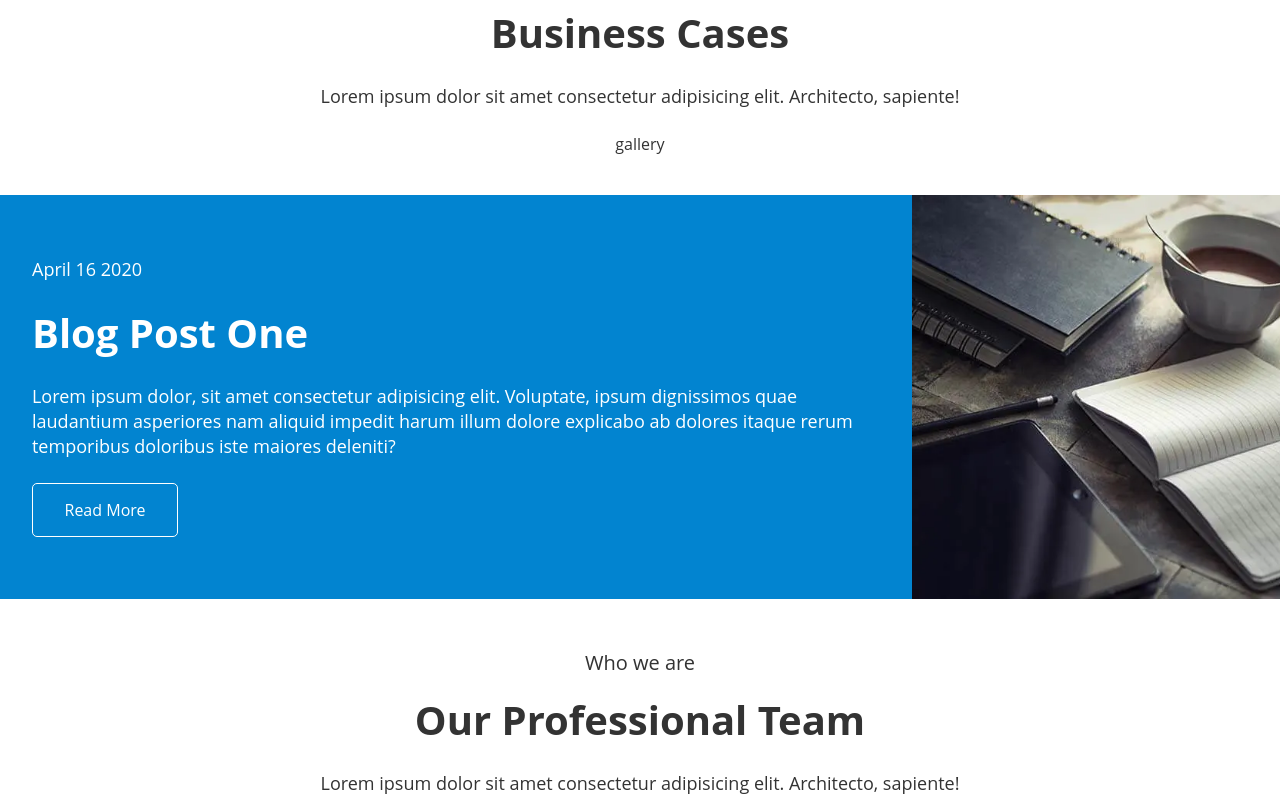
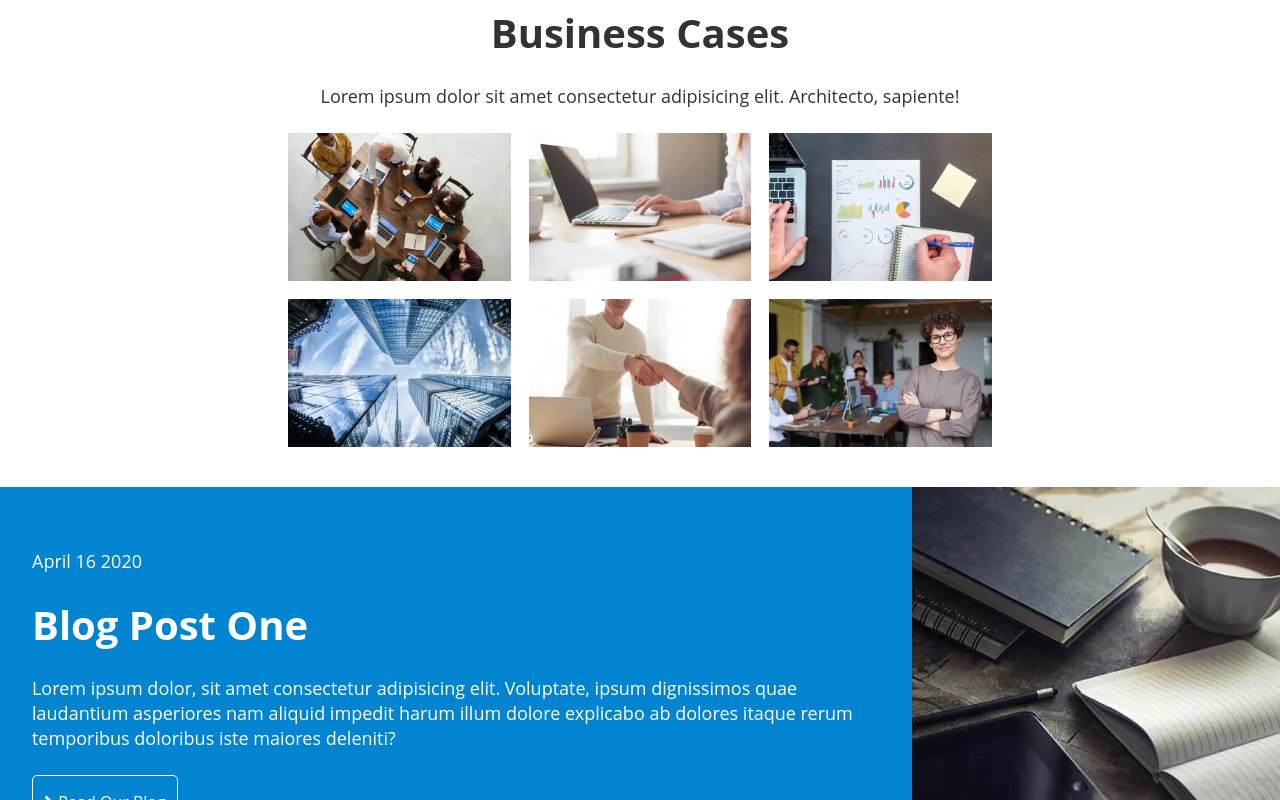
Before and after one commit to Juliya-Boiko/finance-ledger, a React (Create React App) app: page / in a window 1280 px wide. Shown: the part 1520-2320 px from the top of the page. Built offline with nearby package versions, Linux system fonts and the light colour scheme.

Commit message:
pre build

```diff
--- a/package.json
+++ b/package.json
@@ -7,9 +7,9 @@
     "@testing-library/react": "^13.4.0",
     "@testing-library/user-event": "^13.5.0",
     "formik": "^2.2.9",
-    "lightgallery": "^2.7.1",
     "modern-normalize": "^1.1.0",
     "react": "^18.2.0",
+    "react-18-image-lightbox": "^5.1.4",
     "react-dom": "^18.2.0",
     "react-scripts": "5.0.1",
     "styled-components": "^5.3.10",
--- a/src/components/Blog/index.jsx
+++ b/src/components/Blog/index.jsx
@@ -10,7 +10,7 @@ export const Blog = () => {
         <BlogText>April 16 2020</BlogText>
         <BlogTitle>Blog Post One</BlogTitle>
         <BlogText>Lorem ipsum dolor, sit amet consectetur adipisicing elit. Voluptate, ipsum dignissimos quae laudantium asperiores nam aliquid impedit harum illum dolore explicabo ab dolores itaque rerum temporibus doloribus iste maiores deleniti?</BlogText>
-        <ButtonOutlined accent={theme.colors.complementary.blue} >Read More</ButtonOutlined>
+        <ButtonOutlined accent={theme.colors.complementary.blue} >Read Our Blog</ButtonOutlined>
       </BlogContent>
     </BlogSection>
   );
--- a/src/components/Gallery/Gallery.styled.js
+++ b/src/components/Gallery/Gallery.styled.js
@@ -21,7 +21,12 @@ export const GalleryList = styled.ul`
 `;
 
 export const GalleryItem = styled.li`
-  background-color: red;
+  //background-color: red;
+  transition: ${p => p.theme.transition};
+  cursor: pointer;
+  &:hover {
+    opacity: 0.6;
+  }
 `;
 
 export const GalleryImage = styled.img`
--- a/src/components/Gallery/index.jsx
+++ b/src/components/Gallery/index.jsx
@@ -1,47 +1,69 @@
-//import { GalleryList, GalleryItem, GalleryImage } from "./Gallery.styled";
-// import LightGallery from 'lightgallery/react';
-// import 'lightgallery/css/lightgallery.css';
-// import 'lightgallery/css/lg-zoom.css';
-// import 'lightgallery/css/lg-thumbnail.css';
+import { useState } from "react";
+import { GalleryList, GalleryItem, GalleryImage } from "./Gallery.styled";
+import Lightbox from 'react-18-image-lightbox';
+import 'react-18-image-lightbox/style.css';
 
-// const data = [
-//   { id: 1 },
-//   { id: 3 },
-//   { id: 5 },
-//   { id: 7 },
-//   { id: 2 },
-//   { id: 4 },
-// ];
+const data = [
+  { id: 1 },
+  { id: 2 },
+  { id: 3 },
+  { id: 4 },
+  { id: 5 },
+  { id: 6 },
+];
 
+const initialState = { isOpen: false, index: 1 };
 
 export const Gallery = () => {
+  const [lightboxState, setLightboxState] = useState(initialState);
+  console.log(lightboxState.index);
+
+  const lightboxHandler = (id) => {
+    setLightboxState({ isOpen: true, index: id, })
+    console.log(id);
+  };
+
+  // const nextSrcLoader = (id) => {
+  //   console.log(id);
+  //   return id === 5 ? undefined : require(`../../images/cases/cases${lightboxState.index + 1}.jpg`)
+  //   // lightboxState.index === 6 ? require(`../../images/cases/cases${lightboxState.index + 1}.jpg`) : undefined
+  // };
 
   return (
-    <div id="cases">gallery</div>
-    // <LightGallery
-    //   elementClassNames="custom-wrapper-class"
-    //   hideControlOnEnd={true}
-    //     //onBeforeSlide={onBeforeSlide}
-    // >
-    //   {data.map(({ id }) => {
-    //     return <a href={require(`../../images/cases/cases${id}.jpg`)} key={id}>
-    //       <img src={require(`../../images/cases/cases${id}.jpg`)} alt={`Case ${id}`} />
-    //     </a>
-    //   })}
-    // </LightGallery>
+    <div id="cases">
+      <GalleryList>
+        {data.map(({ id }) => {
+          return <GalleryItem key={id} onClick={() => lightboxHandler(id)}>
+            <picture>
+              <source
+                srcSet={`${require(`../../images/cases/cases${id}.webp`)} 1x, ${require(`../../images/cases/cases${id}@2x.webp`)} 2x,`}
+                type="image/webp" />
+              <GalleryImage
+                src={require(`../../images/cases/cases${id}.jpg`)}
+                srcSet={`${require(`../../images/cases/cases${id}@2x.jpg`)} 2x`}
+                alt={`Case ${id}`}
+              />
+            </picture>
+        </GalleryItem>
+        })}
+      </GalleryList>
+      {lightboxState.isOpen
+        ? <Lightbox
+            enableZoom={false}
+            clickOutsideToClose={true}
+            mainSrc={require(`../../images/cases/cases${lightboxState.index}.jpg`)}
+            nextSrc={ lightboxState.index === 6 ? undefined : require(`../../images/cases/cases${lightboxState.index + 1}.jpg`)}
+            prevSrc={ lightboxState.index > 1 ? require(`../../images/cases/cases${lightboxState.index - 1}.jpg`) : undefined}
+            onCloseRequest={() => setLightboxState(initialState)}
+            onMovePrevRequest={() => setLightboxState(prevState => {
+              return { isOpen: true, index: prevState.index - 1 }
+            })}
+            onMoveNextRequest={() => setLightboxState(prevState => {
+              return { isOpen: true, index: prevState.index + 1 }
+            })}
+          />
+        : null
+      }
+    </div>
   );
 };
-
-      // {/* <GalleryList>
-      //   {data.map(({ id }) => {
-      //     return <GalleryItem key={id} onClick={() => { setSlide(id); setShowSlider(true) }}>
-      //       <picture>
-      //         <source type="image/webp" srcSet={`${require(`../../images/cases/cases${id}.webp`)} 1x, ${require(`../../images/cases/cases${id}@2x.webp`)} 2x`}></source>
-      //         <GalleryImage
-      //           src={require(`../../images/cases/cases${id}.jpg`)}
-      //           srcSet={require(`../../images/cases/cases${id}@2x.jpg`)}
-      //           alt={`Case ${id}`} />
-      //       </picture>
-      //   </GalleryItem>
-      //   })}
-      // </GalleryList> */}
--- a/src/components/Header/Header.styled.js
+++ b/src/components/Header/Header.styled.js
@@ -55,6 +55,7 @@ export const Logo = styled.div`
   span {
     margin: 0 8px;
     color: ${p => p.theme.colors.complementary.green};
+    transition: ${p => p.theme.transition};
   }
 `;
 
--- a/src/components/buttons/ButtonOutlined.jsx
+++ b/src/components/buttons/ButtonOutlined.jsx
@@ -1,4 +1,5 @@
 import styled from "styled-components";
+import { ReactComponent as Arrow } from '../../images/icons/arrow.svg';
 
 const Button = styled.button`
   display: flex;
@@ -19,11 +20,19 @@ const Button = styled.button`
     border-color: ${p => p.accent};
     color: ${p => p.accent};
     background-color: ${p => p.theme.colors.brand.white};
+    svg {
+      fill: ${p => p.accent};
+    }
+  }
+  svg {
+    margin: 0 5px 0 0;
+    fill: ${p => p.theme.colors.brand.white};
+    transition: ${p => p.theme.transition};
   }
 `;
 
 export const ButtonOutlined = ({ children, accent }) => {
   return (
-    <Button type='button' accent={accent}>{children}</Button>
+    <Button type='button' accent={accent}><Arrow />{children}</Button>
   );
 };
--- a/src/components/buttons/ButtonPrimary.jsx
+++ b/src/components/buttons/ButtonPrimary.jsx
@@ -18,6 +18,9 @@ const Button = styled.button`
   &:hover {
     background-color: ${p => p.theme.colors.complementary.green};
   }
+  svg {
+    fill: ${p => p.theme.colors.brand.white};
+  }
 `;
 
 export const ButtonPrimary = ({ children }) => {
```
Also changed, not shown: src/images/icons/arrow.svg, 1 other file (tests, documents, lock files or other folders).
